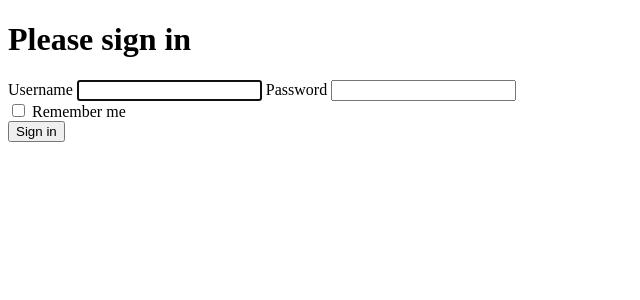
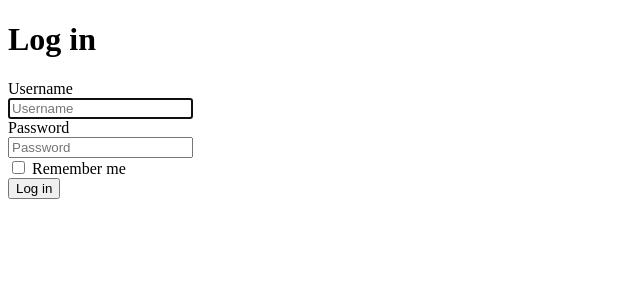
Before and after one commit to cyrillelamal/skrt, a Symfony app: template templates/security/login.html.twig in a window 1280 px wide. Shown: the top 300 px of the page, without its empty margins (0-640 px from the left). Run offline with Twig, Linux system fonts and the light colour scheme; the template is opened without the code that fills it, so the values that code supplies are empty; some libraries are stand-ins or nearby versions.

Commit message:
Log in page

```diff
--- a/templates/registration/register.html.twig
+++ b/templates/registration/register.html.twig
@@ -8,9 +8,9 @@
             <div class="container">
                 <div class="card">
                     <div class="card-content">
-
                         <h1 class="title">{% trans %}register.title{% endtrans %}</h1>
                         {{ form_start(registrationForm) }}
+                        {# csrf is included via form_rest #}
                         {# username #}
                         <div class="field">
                             {% set usernameLabel = 'register.registration_form.labels.username'|trans %}
--- a/templates/security/login.html.twig
+++ b/templates/security/login.html.twig
@@ -1,37 +1,65 @@
 {% extends 'base.html.twig' %}
 
-{% block title %}Log in!{% endblock %}
+{% block title %}{% trans %}login.title{% endtrans %}{% endblock %}
 
 {% block body %}
-    <form method="post">
-        {% if error %}
-            <div class="alert alert-danger">{{ error.messageKey|trans(error.messageData, 'security') }}</div>
-        {% endif %}
-
-        {% if app.user %}
-            <div class="mb-3">
-                You are logged in as {{ app.user.username }}, <a href="{{ path('app_logout') }}">Logout</a>
+    <main class="hero is-fullheight">
+        <div class="hero-body">
+            <div class="container">
+                <div class="card">
+                    <div class="card-content">
+                        <h1 class="title">{% trans %}login.title{% endtrans %}</h1>
+                        <form action="{{ path('app_login') }}" method="post">
+                            {% if error %}
+                                <div class="notification is-danger">
+                                    {{ error.messageKey|trans(error.messageData, 'security') }}
+                                </div>
+                            {% endif %}
+                            {# username #}
+                            <div class="field">
+                                <label class="label"
+                                       for="username">{{ 'login.log_in_form.labels.username'|trans }}</label>
+                                <div class="control">
+                                    <input
+                                            class="input" type="text"
+                                            name="username" id="username"
+                                            placeholder="{{ 'login.log_in_form.placeholders.username'|trans }}"
+                                            value="{{ last_username }}"
+                                            required autofocus
+                                    >
+                                </div>
+                            </div>
+                            {# password #}
+                            <div class="field">
+                                <label class="label"
+                                       for="password">{{ 'login.log_in_form.labels.password'|trans }}</label>
+                                <div class="control">
+                                    <input
+                                            class="input" type="password"
+                                            name="password" id="password"
+                                            placeholder="{{ 'login.log_in_form.placeholders.password'|trans }}"
+                                            required
+                                    >
+                                </div>
+                            </div>
+                            {# remember me #}
+                            <div class="field">
+                                <div class="control">
+                                    <label class="checkbox">
+                                        <input type="checkbox" name="_remember_me">
+                                        {{ 'login.log_in_form.labels.remember_me'|trans }}
+                                    </label>
+                                </div>
+                            </div>
+                            {# csrf #}
+                            <input type="hidden" name="_csrf_token" value="{{ csrf_token('authenticate') }}">
+                            {# submit #}
+                            <button type="submit"
+                                    class="button is-success">{% trans %}login.log_in_form.submit{% endtrans %}</button>
+                        </form>
+                    </div>
+                </div>
             </div>
-        {% endif %}
-
-        <h1 class="h3 mb-3 font-weight-normal">Please sign in</h1>
-        <label for="inputUsername">Username</label>
-        <input type="text" value="{{ last_username }}" name="username" id="inputUsername" class="form-control" required
-               autofocus>
-        <label for="inputPassword">Password</label>
-        <input type="password" name="password" id="inputPassword" class="form-control" required>
-
-        <input type="hidden" name="_csrf_token"
-               value="{{ csrf_token('authenticate') }}"
-        >
-        <div class="checkbox mb-3">
-            <label>
-                <input type="checkbox" name="_remember_me"> Remember me
-            </label>
         </div>
-
-        <button class="btn btn-lg btn-primary" type="submit">
-            Sign in
-        </button>
-    </form>
+    </main>
 {% endblock %}
--- a/translations/messages.en.yaml
+++ b/translations/messages.en.yaml
@@ -5,7 +5,7 @@ index:
 register:
     title: 'Sign up'
     registration_form:
-        submit: 'Submit'
+        submit: 'Sign up'
         placeholders:
             username: 'Username'
             password: 'Password'
@@ -14,3 +14,14 @@ register:
             username: 'Username'
             password: 'Password'
             agree_terms: 'Agree terms'
+login:
+    title: 'Log in'
+    log_in_form:
+        submit: 'Log in'
+        placeholders:
+            username: 'Username'
+            password: 'Password'
+        labels:
+            username: 'Username'
+            password: 'Password'
+            remember_me: 'Remember me'
```
